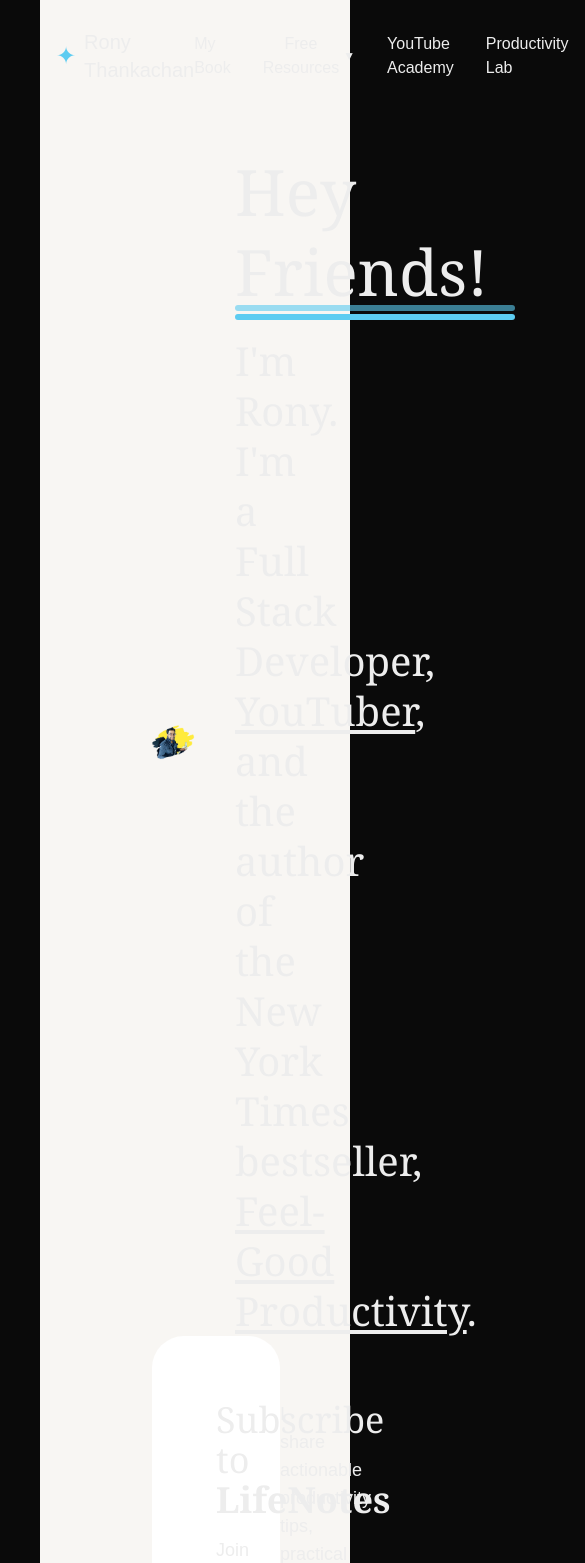
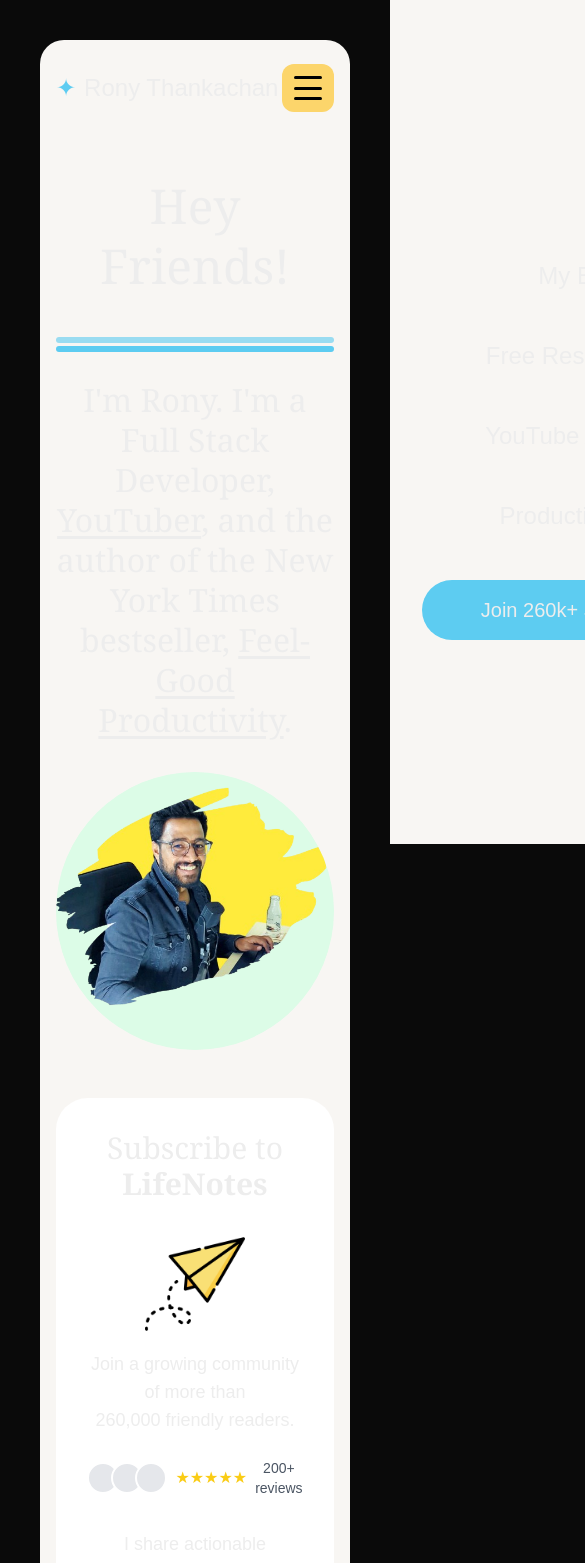
Before and after one commit to ronythankachan/ronythankachan.com, a Next.js app: page / in a window 390 px wide. Shown: the top 1563 px of the page, 585 px wide, since content can reach past the window. Built offline with nearby package versions, Linux system fonts and the light colour scheme.

Commit message:
Responsive page

```diff
--- a/app/components/Hero.tsx
+++ b/app/components/Hero.tsx
@@ -4,22 +4,30 @@
 
 const Hero = () => {
   return (
-    <div className="px-28 py-10 bg-[#f8f6f3]">
-      <div className="flex items-center justify-between">
-        <div className="w-1/2">
-          <Image src="/rony.png" alt="hero" width={400} height={400} />
+    <div className="px-4 md:px-28 py-10 bg-[#f8f6f3]">
+      <div className="flex flex-col md:flex-row items-center justify-between gap-8">
+        <div className="w-full md:w-1/2 order-2 md:order-1">
+          <div className="max-w-[400px] mx-auto md:mx-0">
+            <Image
+              src="/rony.png"
+              alt="hero"
+              width={400}
+              height={400}
+              className="rounded-full bg-green-100"
+            />
+          </div>
         </div>
-        <div className="w-1/2 pl-10">
-          <h1 className="text-[64px] leading-tight font-serif mb-6">
+        <div className="w-full md:w-1/2 order-1 md:order-2 text-center md:text-left md:pl-10">
+          <h1 className="text-[48px] md:text-[64px] leading-tight font-serif mb-6">
             Hey Friends!
-            <div className="relative">
-              <div className="absolute -bottom-2 left-0 w-[280px]">
+            <div className="relative inline-block w-full">
+              <div className="absolute -bottom-2 left-0 right-0 md:right-auto md:w-[280px]">
                 <div className="h-[6px] bg-[#5dccf1] mb-[3px] rounded-full opacity-60"></div>
                 <div className="h-[6px] bg-[#5dccf1] rounded-full"></div>
               </div>
             </div>
           </h1>
-          <p className="text-[40px] leading-tight font-serif">
+          <p className="text-[32px] md:text-[40px] leading-tight font-serif">
             I'm Rony. I'm a Full Stack Developer, {" "}
             <span className="underline underline-offset-4">YouTuber</span>, and the
             author of the New York Times bestseller,{" "}
--- /dev/null
+++ b/app/components/MobileMenu.tsx
@@ -0,0 +1,75 @@
+"use client";
+
+import React from 'react';
+import Link from 'next/link';
+
+interface MobileMenuProps {
+  isOpen: boolean;
+  onClose: () => void;
+}
+
+const MobileMenu: React.FC<MobileMenuProps> = ({ isOpen, onClose }) => {
+  return (
+    <div
+      className={`fixed inset-0 bg-[#f8f6f3] z-50 transition-transform duration-300 ${
+        isOpen ? 'translate-x-0' : 'translate-x-full'
+      }`}
+    >
+      <div className="flex flex-col h-full px-8 py-12">
+        {/* Close Button */}
+        <button
+          onClick={onClose}
+          className="self-end p-4"
+        >
+          <svg width="24" height="24" viewBox="0 0 24 24" fill="none" stroke="currentColor" strokeWidth="2">
+            <path d="M6 18L18 6M6 6l12 12" />
+          </svg>
+        </button>
+
+        {/* Navigation Links */}
+        <nav className="flex flex-col items-center justify-center flex-grow text-center space-y-12">
+          <Link
+            href="/book"
+            className="text-2xl hover:underline hover:underline-offset-4"
+            onClick={onClose}
+          >
+            My Book
+          </Link>
+
+          <div className="space-y-2">
+            <button className="text-2xl flex items-center justify-center">
+              Free Resources
+              <span className="ml-2 text-xl">▼</span>
+            </button>
+          </div>
+
+          <Link
+            href="/academy"
+            className="text-2xl hover:underline hover:underline-offset-4"
+            onClick={onClose}
+          >
+            YouTube Academy
+          </Link>
+
+          <Link
+            href="/lab"
+            className="text-2xl hover:underline hover:underline-offset-4"
+            onClick={onClose}
+          >
+            Productivity Lab
+          </Link>
+
+          <Link
+            href="/subscribe"
+            className="w-full max-w-md py-4 px-6 rounded-full bg-[#5dccf1] text-center text-xl transition-colors hover:bg-[#4bb8dd]"
+            onClick={onClose}
+          >
+            Join 260k+ Subscribers
+          </Link>
+        </nav>
+      </div>
+    </div>
+  );
+};
+
+export default MobileMenu;
--- a/app/components/Navbar.tsx
+++ b/app/components/Navbar.tsx
@@ -1,8 +1,12 @@
+"use client";
+
 import Link from "next/link";
-import Image from "next/image";
-import React from "react";
+import React, { useState } from "react";
+import MobileMenu from "./MobileMenu";
 
 const Navbar = () => {
+  const [isMobileMenuOpen, setIsMobileMenuOpen] = useState(false);
+
   const resourceTypes = [
     { icon: "📝", label: "Articles" },
     { icon: "📗", label: "Book Notes" },
@@ -20,79 +24,58 @@
   ];
 
   return (
-    <nav className="flex justify-between items-center py-6 px-4 bg-[#f8f6f3]">
+    <>
+      <nav className="flex justify-between items-center py-6 px-4 mt-10 rounded-t-3xl md:px-8 bg-[#f8f6f3]">
+        {/* Logo/Brand */}
         <Link href="/" className="flex items-center space-x-2">
           <span className="text-[#5dccf1] text-2xl">✦</span>
-        <span className="text-xl font-medium">Rony Thankachan</span>
+          <span className="text-2xl">Rony Thankachan</span>
         </Link>
 
-      <div className="flex items-center space-x-8">
-        <Link href="/book" className="hover:underline hover:underline-offset-4 transition-all">
+        {/* Desktop Menu */}
+        <div className="hidden md:flex items-center space-x-12">
+          <Link href="/book" className="text-xl hover:underline hover:underline-offset-4">
             My Book
           </Link>
           <div className="relative group">
-          <button className="flex items-center space-x-1 transition-all">
-            <span>Free Resources</span>
-            <span className="text-xs">▼</span>
+            <button className="flex items-center text-xl">
+              Free Resources
+              <span className="ml-2">▼</span>
             </button>
-
-          <div className="absolute top-full left-0 mt-2 w-[600px] bg-white rounded-2xl shadow-lg p-8 opacity-0 invisible group-hover:opacity-100 group-hover:visible transition-all duration-200 z-50">
-            <div className="grid grid-cols-2 gap-12">
-              <div>
-                <h3 className="text-lg font-medium mb-4">Browse by type:</h3>
-                <div className="space-y-4">
-                  {resourceTypes.map((item) => (
-                    <Link
-                      href={`/${item.label.toLowerCase()}`}
-                      key={item.label}
-                      className="flex items-center space-x-3 hover:underline hover:underline-offset-4 transition-all"
-                    >
-                      <span className="text-xl">{item.icon}</span>
-                      <span>{item.label}</span>
-                    </Link>
-                  ))}
           </div>
-              </div>
-
-              <div>
-                <h3 className="text-lg font-medium mb-4">Browse by topic:</h3>
-                <div className="space-y-4">
-                  {resourceTopics.map((item) => (
-                    <Link
-                      href={`/topic/${item.label.toLowerCase()}`}
-                      key={item.label}
-                      className="flex items-center space-x-3 hover:underline hover:underline-offset-4 transition-all"
-                    >
-                      <span className="text-xl">{item.icon}</span>
-                      <span>{item.label}</span>
-                    </Link>
-                  ))}
-                </div>
-                <Link
-                  href="/categories"
-                  className="inline-flex items-center space-x-2 mt-6 hover:underline hover:underline-offset-4 transition-all"
-                >
-                  <span>all categories</span>
-                  <span>→</span>
-                </Link>
-              </div>
-            </div>
-          </div>
-        </div>
-        <Link href="/academy" className="hover:underline hover:underline-offset-4 transition-all">
+          <Link href="/academy" className="text-xl hover:underline hover:underline-offset-4">
             YouTube Academy
           </Link>
-        <Link href="/lab" className="hover:underline hover:underline-offset-4 transition-all">
+          <Link href="/lab" className="text-xl hover:underline hover:underline-offset-4">
             Productivity Lab
           </Link>
           <Link
             href="/subscribe"
-          className="bg-[#fd976d] text-black px-6 py-2 rounded-full hover:bg-[#fcd56b] transition-colors"
+            className="bg-[#fd976d] text-black px-8 py-3 rounded-full hover:bg-[#fcd56b] transition-colors text-xl"
           >
             Join 260k+ Subscribers
           </Link>
         </div>
+
+        {/* Mobile Menu Button */}
+        <button
+          className="md:hidden p-3 rounded-xl bg-[#fcd56b]"
+          onClick={() => setIsMobileMenuOpen(true)}
+        >
+          <div className="w-7 h-6 flex flex-col justify-between">
+            <span className="w-full h-[3px] bg-black rounded-full"></span>
+            <span className="w-full h-[3px] bg-black rounded-full"></span>
+            <span className="w-full h-[3px] bg-black rounded-full"></span>
+          </div>
+        </button>
       </nav>
+
+      {/* Mobile Menu */}
+      <MobileMenu
+        isOpen={isMobileMenuOpen}
+        onClose={() => setIsMobileMenuOpen(false)}
+      />
+    </>
   );
 };
 
--- a/app/components/NewsLetter.tsx
+++ b/app/components/NewsLetter.tsx
@@ -3,12 +3,12 @@
 
 const NewsLetter = () => {
   return (
-    <div className="bg-white rounded-[32px] p-16">
-      <div className="flex gap-16">
+    <div className="bg-white rounded-[32px] p-8 md:p-16 mt-12">
+      <div className="flex flex-col md:flex-row gap-8 md:gap-16">
         {/* Left Section */}
-        <div className="w-1/2">
-          <div className="flex items-center gap-4 mb-4">
-            <h2 className="text-4xl font-serif">
+        <div className="w-full md:w-1/2 text-center md:text-left">
+          <div className="flex flex-col md:flex-row items-center gap-4 mb-4">
+            <h2 className="text-3xl md:text-4xl font-serif">
               Subscribe to<br />
               <span className="font-semibold">LifeNotes</span>
             </h2>
@@ -17,35 +17,47 @@
               alt="Newsletter"
               width={100}
               height={100}
-              className="mt-[-20px]"
+              className="mt-4 md:mt-[-20px]"
             />
           </div>
           <p className="text-lg">
             Join a growing community of more than<br />
             <span className="font-medium">260,000 friendly readers.</span>
           </p>
+
+          <div className="flex items-center justify-center md:justify-start space-x-2 mt-6">
+            <div className="flex -space-x-2">
+              {[1, 2, 3].map((i) => (
+                <div key={i} className="w-8 h-8 rounded-full bg-gray-200 border-2 border-white" />
+              ))}
+            </div>
+            <div className="flex items-center space-x-1">
+              <span className="text-yellow-400">★★★★★</span>
+            </div>
+            <span className="text-sm text-gray-600">200+ reviews</span>
+          </div>
         </div>
 
         {/* Right Section */}
-        <div className="w-1/2">
-          <p className="text-lg mb-8">
+        <div className="w-full md:w-1/2">
+          <p className="text-lg mb-8 text-center md:text-left">
             I share actionable productivity tips, practical life advice,
             and high-quality insights from across the web, directly
             to your inbox.
           </p>
 
-          <div className="flex items-center gap-4">
+          <div className="flex flex-col md:flex-row items-center gap-4">
             <input
               type="email"
               placeholder="Your email"
-              className="flex-1 px-8 py-3 bg-[#f8f6f3] rounded-full outline-none"
+              className="w-full md:flex-1 px-8 py-3 bg-[#f8f6f3] rounded-full outline-none"
             />
-            <button className="px-8 py-3 bg-[#5dccf1] text-black rounded-full font-medium hover:bg-[#4bb8dd] transition-colors">
+            <button className="w-full md:w-auto px-8 py-3 bg-[#5dccf1] text-black rounded-full font-medium hover:bg-[#4bb8dd] transition-colors">
               Subscribe
             </button>
           </div>
 
-          <p className="text-sm text-gray-500 mt-4">
+          <p className="text-sm text-gray-500 mt-4 text-center md:text-left">
             By submitting this form, you'll be signed up to my free newsletter. I may also send you other emails about my courses. You can opt-out at any time. For more information, see our privacy policy.
           </p>
         </div>
```
Lines whose indentation alone changed are shown as unchanged.
